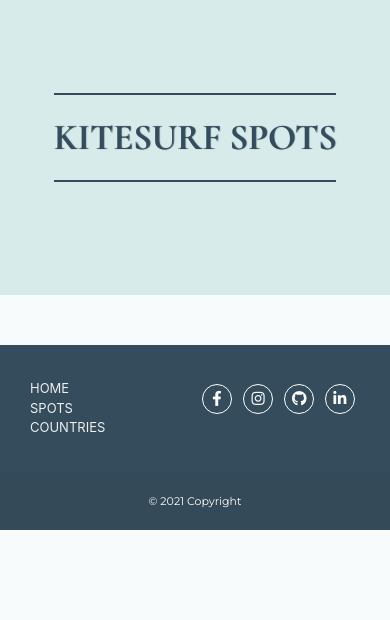
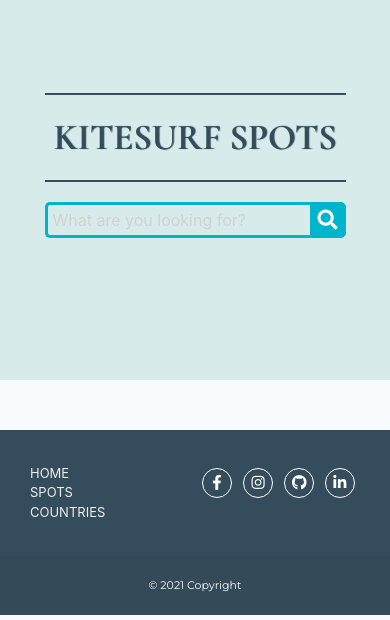
Before and after one commit to kristinabog/eu-kite-spots, a Flask app: page /spots in a window 390 px wide. Shown: the part 56-676 px from the top of the page. Run offline with Flask 2, Linux system fonts and the light colour scheme; data that the repository does not hold is empty; some libraries are stand-ins or nearby versions.

Commit message:
Add search bar in spots tempalte and add additional stylind and media queries

```diff
--- a/static/css/style.css
+++ b/static/css/style.css
@@ -281,7 +281,7 @@ hr.hr-intro {
 }
 
 .blue-container {
-    height: 35vh;
+    height: 45vh;
     background-color: #d8ebeb;
 }
 
@@ -307,12 +307,18 @@ hr.hr-intro {
     position: relative;
 }
 
+.card .card-title {
+    font-size: 20px;
+    font-weight: 400;
+}
+
 .card .card-content {
     font-size: 12px;
     padding: 18px;
     justify-content: center;
     align-items: center;
 }
+
 
 .card.small .card-image, .card.medium .card-image, .card.large .card-image {
     max-height: 188px;
@@ -321,6 +327,8 @@ hr.hr-intro {
 .spot-info {
     margin-top: 12px;
 }
+
+
 /*---------- countries.html */
 
 .country-col {
@@ -332,7 +340,6 @@ hr.hr-intro {
     margin-bottom: 5px;
     justify-content: center;
     border-radius: 5px;
-    background: linear-gradient(rgba(0, 0, 0, 0.6), rgba(0, 0, 0, 0.6));
     background-size: cover;
     background-repeat: no-repeat;
     background-position: center;
@@ -355,8 +362,60 @@ hr.hr-intro {
     font-family: 'Cormorant Garamond', sans-serif;
 }
 
+/* -------- Search bar */
+
+.search {
+    width: 100%;
+    position: relative;
+    display: flex;
+  }
+
+  .searchTerm {
+    width: 100% !important;
+    border: 3px solid #00B4CC !important;
+    border-right: none !important;
+    padding: 5px !important;
+    height: 20px !important;
+    border-radius: 5px 0 0 5px !important;
+    outline: none !important;
+    color: #9DBFAF !important;
+  }
+
+  .searchTerm:focus{
+    color: #00B4CC;
+  }
+
+  .searchButton {
+    width: 40px;
+    height: 36px;
+    border: 1px solid #00B4CC;
+    background: #00B4CC;
+    text-align: center;
+    color: #fff;
+    border-radius: 0 5px 5px 0;
+    cursor: pointer;
+    font-size: 20px;
+  }
+
+
 
 /*---------- Media Queries */
+
+@media only screen and (max-width: 1295px) and (min-width: 992px) {
+
+    .card.medium {
+        height: 340px;
+    }
+
+    .card .card-image img {
+        max-height: 144px;
+    }
+
+    .card .card-title {
+        font-size: 14px;
+        font-weight: 500;
+    }
+}
 
 @media only screen and (max-width: 780px) and (min-width: 600px) {
 
--- a/templates/countries.html
+++ b/templates/countries.html
@@ -14,7 +14,8 @@
 <div class="container center-align montserrat">
     <div class="row country-grid center-align">
         {% for country in countries %}
-            <div class="col country-col valign-wrapper center-align" style="background: linear-gradient(rgba(0, 0, 0, 0.6), rgba(0, 0, 0, 0.6)), url('{{ country.country_img }}');">
+            <div class="col country-col valign-wrapper center-align"
+                style="background: linear-gradient(rgba(0, 0, 0, 0.6), rgba(0, 0, 0, 0.6)), url('{{ country.country_img }}');">
                 <div class="row">
                     <h2 class="country-title">{{ country.country_name }}</h2>
                 </div>
--- a/templates/spots.html
+++ b/templates/spots.html
@@ -2,10 +2,24 @@
 {% block header %}
         <div class="blue-container valign-wrapper">
             <div class="row center-align" id="row-home">
-                <div class="col">
-                    <hr class="heading-hr">
-                    <h1 class="heading">Kitesurf spots</h1>
-                    <hr class="heading-hr">
+                <div class="col s12">
+                    <div class="row">
+                        <hr class="heading-hr">
+                        <h1 class="heading">Kitesurf spots</h1>
+                        <hr class="heading-hr">
+                    </div>
+                    <div class="row">
+                        <form action="" method="post">
+                            <div class="wrap">
+                                <div class="search">
+                                    <input type="text" class="searchTerm" placeholder="What are you looking for?">
+                                    <button type="submit" class="searchButton">
+                                        <i class="fa fa-search"></i>
+                                    </button>
+                                </div>
+                            </div>
+                        </form>
+                    </div>
                 </div>
             </div>
         </div>
```
